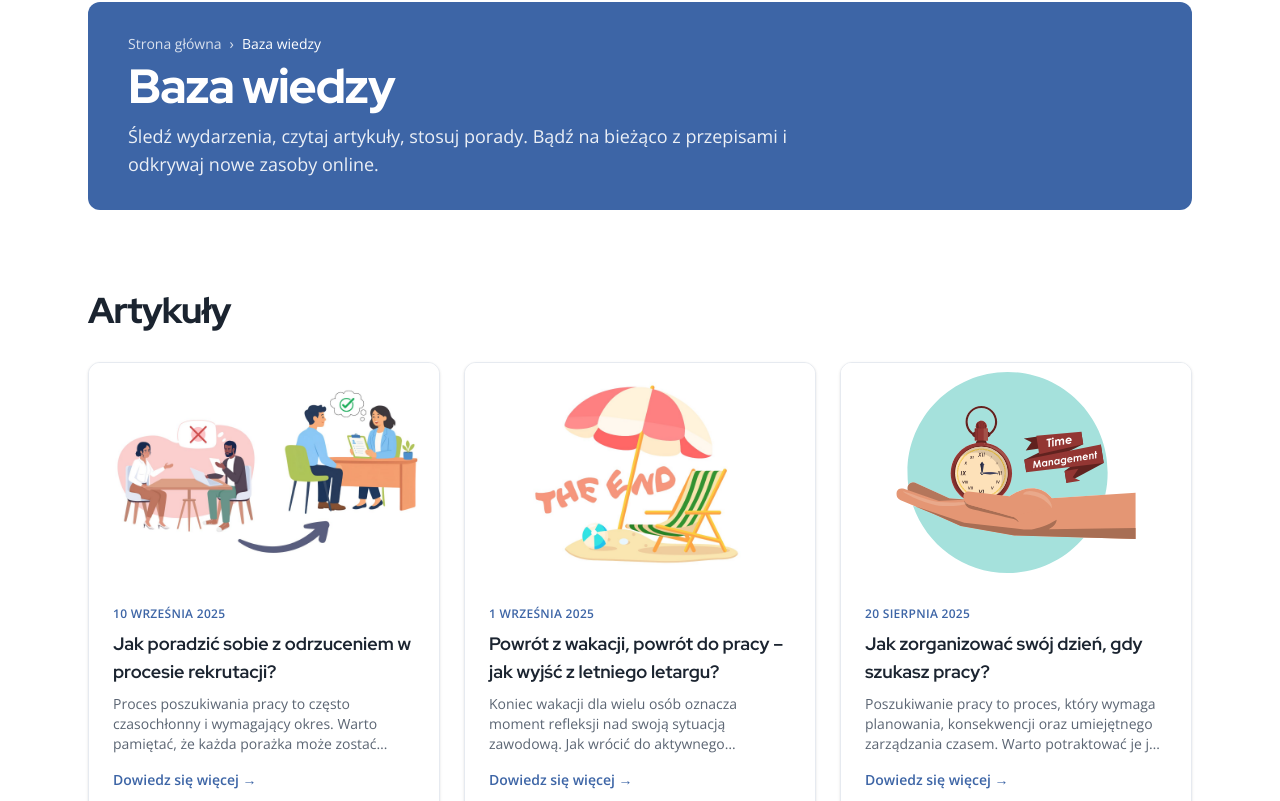
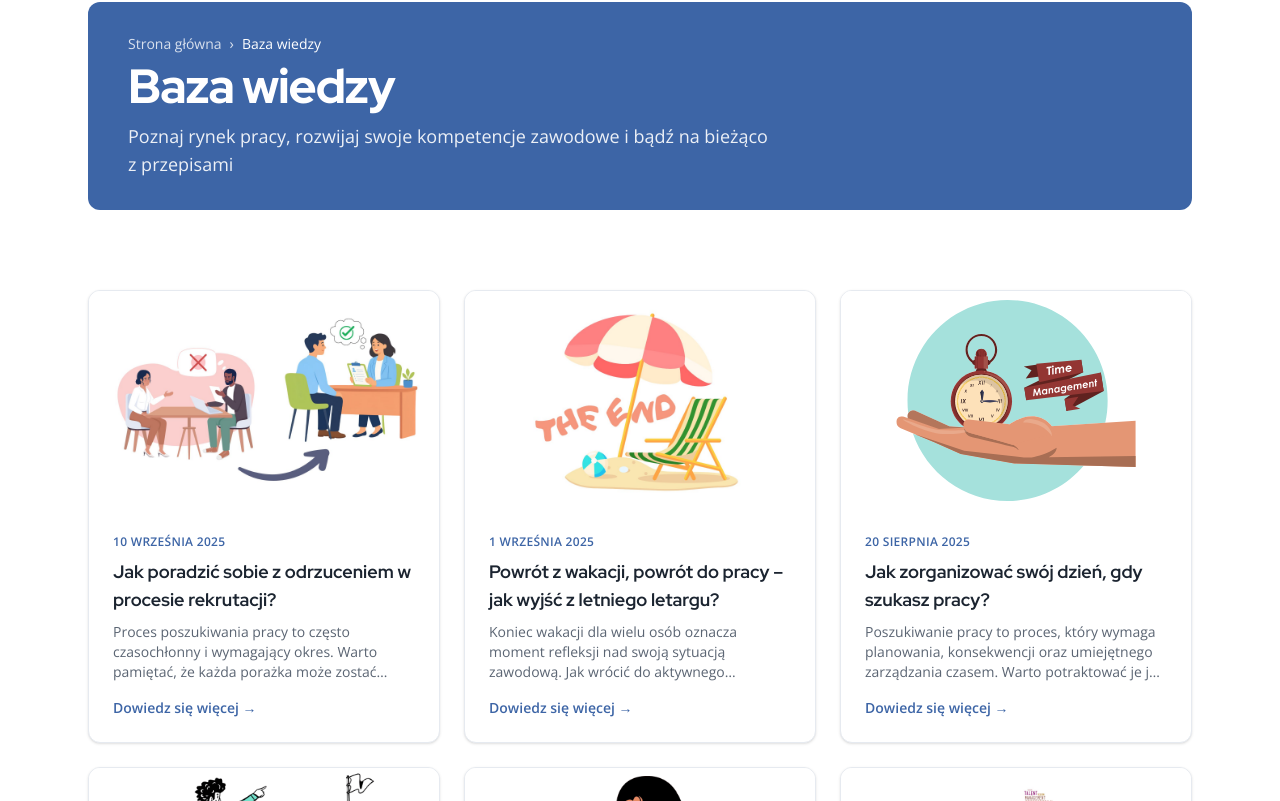
Before and after one commit to pgczaplinski-lgtm/FAZ_WWW, a React (Vite) app: page /baza-wiedzy in a window 1280 px wide. Shown: the part 159-960 px from the top of the page. Built offline with nearby package versions, Linux system fonts and the light colour scheme.

Commit message:
agent(chat): Zmień podtytuł na "Poznaj rynek pracy, rozwijaj sw

```diff
--- a/src/pages/knowledge/BazaWiedzy.tsx
+++ b/src/pages/knowledge/BazaWiedzy.tsx
@@ -15,7 +15,7 @@ export function BazaWiedzy() {
     <>
       <PageHeader
         title="Baza wiedzy"
-        intro="Śledź wydarzenia, czytaj artykuły, stosuj porady. Bądź na bieżąco z przepisami i odkrywaj nowe zasoby online."
+        intro={"Poznaj rynek pracy, rozwijaj swoje kompetencje zawodowe i\u00a0bądź na bieżąco z\u00a0przepisami"}
         crumbs={[
           { label: "Strona główna", to: "/" },
           { label: "Baza wiedzy" },
@@ -23,8 +23,7 @@ export function BazaWiedzy() {
       />
 
       <Section>
-        <SectionTitle>Artykuły</SectionTitle>
-        <div className="mt-8 grid gap-6 sm:grid-cols-2 lg:grid-cols-3">
+        <div className="grid gap-6 sm:grid-cols-2 lg:grid-cols-3">
           {articles.map((post) => (
             <NewsCard key={post.slug} post={post} />
           ))}
```
